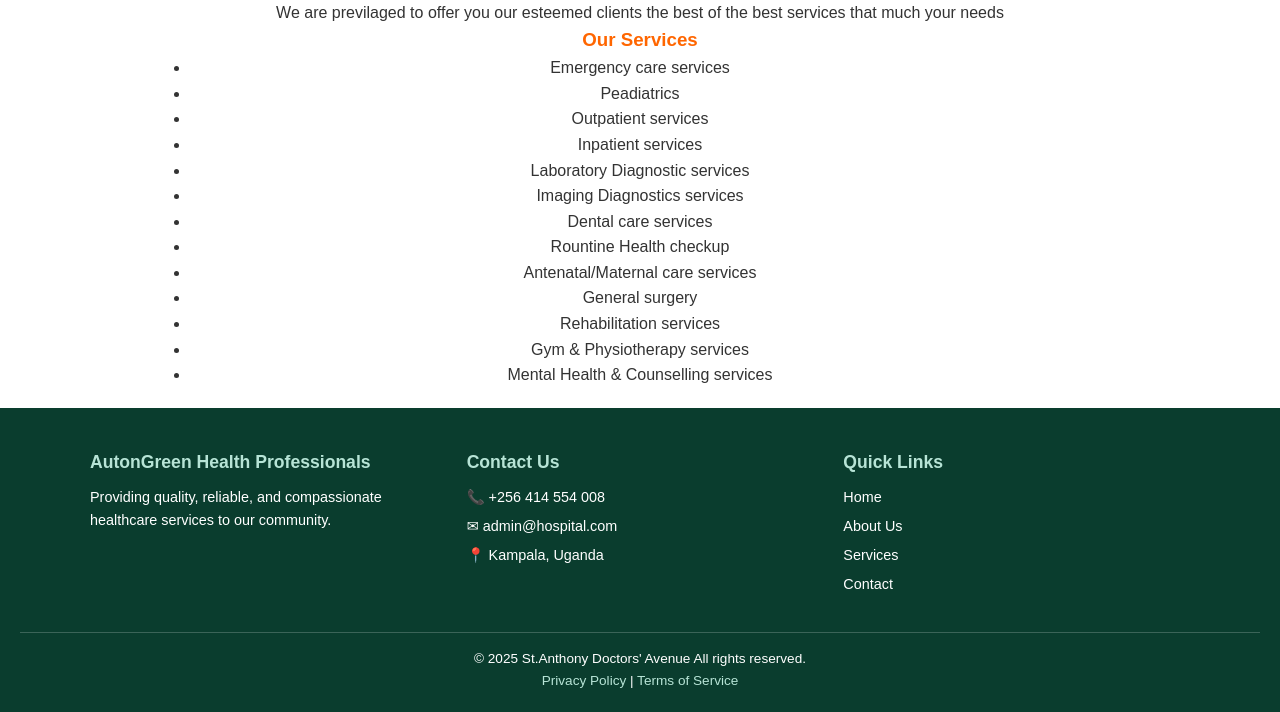
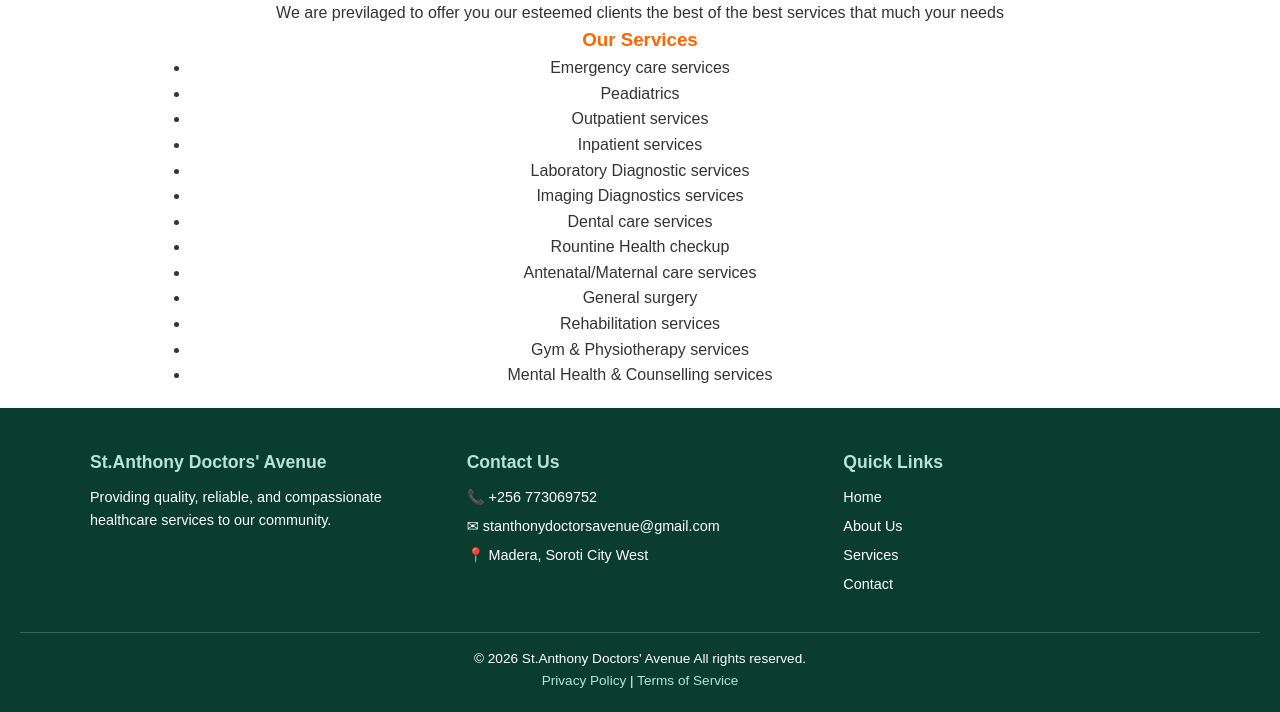
Before and after one commit to paulka320/doctorsavenue.github.io, a plain HTML site: page services.html in a window 1280 px wide. Shown: the part 107-819 px from the top of the page. Drawn offline with Linux system fonts and the light colour scheme.

Commit message:
Revise footer contact details and update year
Updated contact information and footer details.

```diff
--- a/services.html
+++ b/services.html
@@ -53,15 +53,15 @@
     <div class="footer-container">
 
         <div class="footer-section">
-            <h4>AutonGreen Health Professionals</h4>
+            <h4>St.Anthony Doctors' Avenue</h4>
             <p>Providing quality, reliable, and compassionate healthcare services to our community.</p>
         </div>
 
         <div class="footer-section">
             <h4>Contact Us</h4>
-            <p>📞 +256 414 554 008</p>
-            <p>✉ admin@hospital.com</p>
-            <p>📍 Kampala, Uganda</p>
+            <p>📞 +256 773069752</p>
+            <p>✉ stanthonydoctorsavenue@gmail.com</p>
+            <p>📍 Madera, Soroti City West</p>
         </div>
 
         <div class="footer-section">
@@ -75,7 +75,7 @@
     </div>
 
     <div class="footer-bottom">
-        <p>&copy; 2025 St.Anthony Doctors' Avenue All rights reserved.</p>
+        <p>&copy; 2026 St.Anthony Doctors' Avenue All rights reserved.</p>
         <p><a href="#">Privacy Policy</a> | <a href="#">Terms of Service</a></p>
     </div>
 </footer>
```
